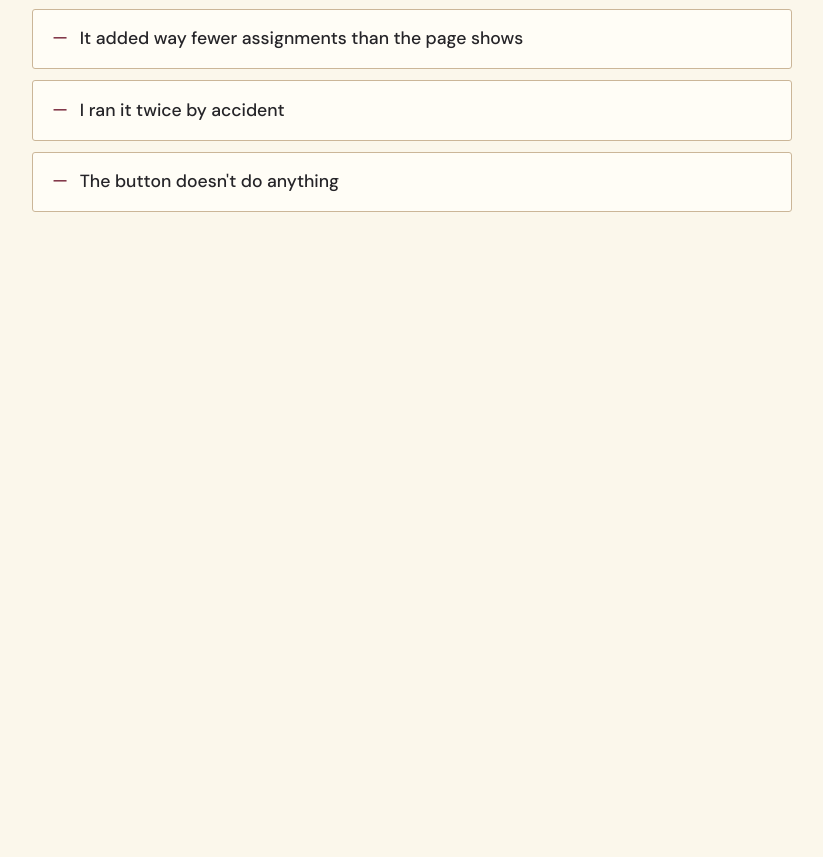
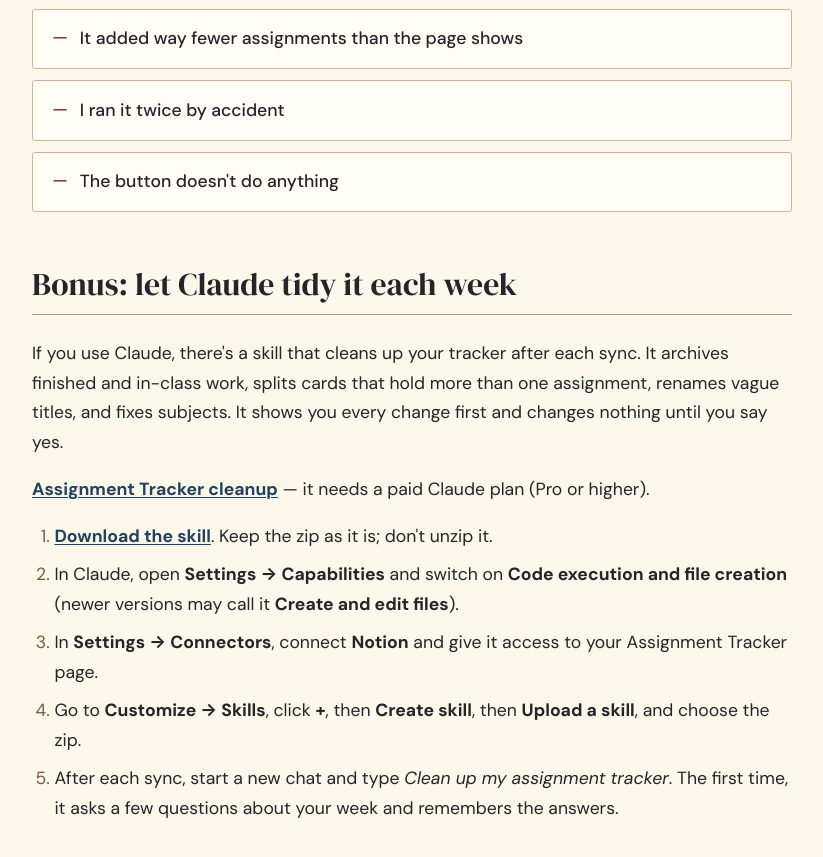
Before and after one commit to b-shortandsweet/gradelink-notion-guide, a plain HTML site: page index.html in a window 1280 px wide. Shown: the part 8890-9747 px from the top of the page, without its empty margins (228-1051 px from the left). Before the commit the page ends 9182 px from the top, so only its background shows below. Drawn offline with Linux system fonts and the light colour scheme.

Commit message:
Bonus section: the weekly cleanup skill for Claude
Co-Authored-By: Claude Opus 5.5 <noreply@anthropic.com>

```diff
--- a/index.html
+++ b/index.html
@@ -831,6 +831,29 @@
     </div>
   </section>
 
+  <section class="part">
+    <div class="part-head no-num">
+      <h2>Bonus: let Claude tidy it each week</h2>
+    </div>
+    <p>
+      If you use Claude, there's a skill that cleans up your tracker after each
+      sync. It archives finished and in-class work, splits cards that hold more
+      than one assignment, renames vague titles, and fixes subjects. It shows you
+      every change first and changes nothing until you say yes.
+    </p>
+    <p>
+      <a href="https://github.com/b-shortandsweet/assignment-tracker-cleanup"><strong>Assignment Tracker cleanup</strong></a>
+      — it needs a paid Claude plan (Pro or higher).
+    </p>
+    <ol>
+      <li><a href="https://github.com/b-shortandsweet/assignment-tracker-cleanup/releases/latest/download/assignment-tracker-cleanup.zip"><strong>Download the skill</strong></a>. Keep the zip as it is; don't unzip it.</li>
+      <li>In Claude, open <strong>Settings → Capabilities</strong> and switch on <strong>Code execution and file creation</strong> (newer versions may call it <strong>Create and edit files</strong>).</li>
+      <li>In <strong>Settings → Connectors</strong>, connect <strong>Notion</strong> and give it access to your Assignment Tracker page.</li>
+      <li>Go to <strong>Customize → Skills</strong>, click <strong>+</strong>, then <strong>Create skill</strong>, then <strong>Upload a skill</strong>, and choose the zip.</li>
+      <li>After each sync, start a new chat and type <em>Clean up my assignment tracker</em>. The first time, it asks a few questions about your week and remembers the answers.</li>
+    </ol>
+  </section>
+
 </div>
 
 </body>
```
